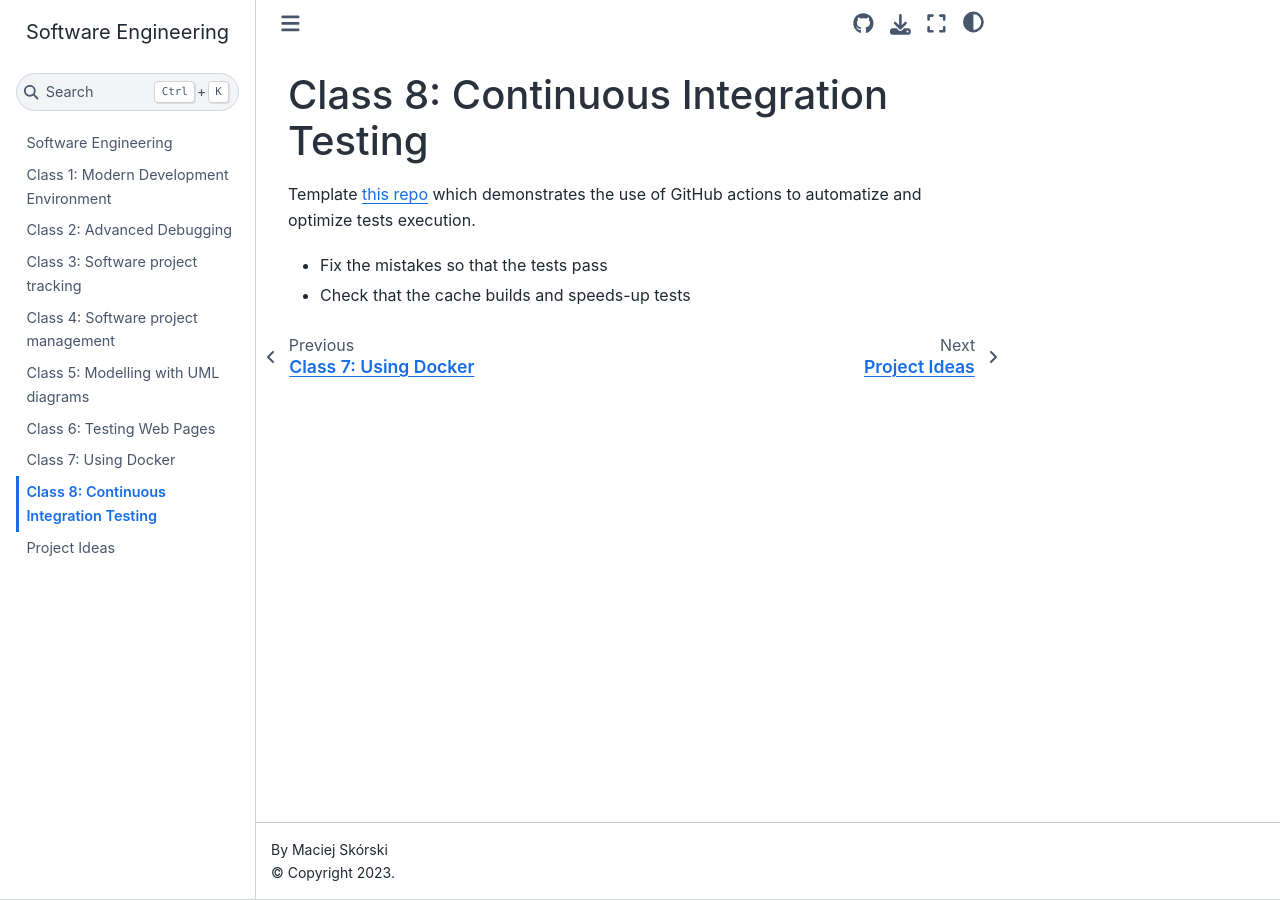
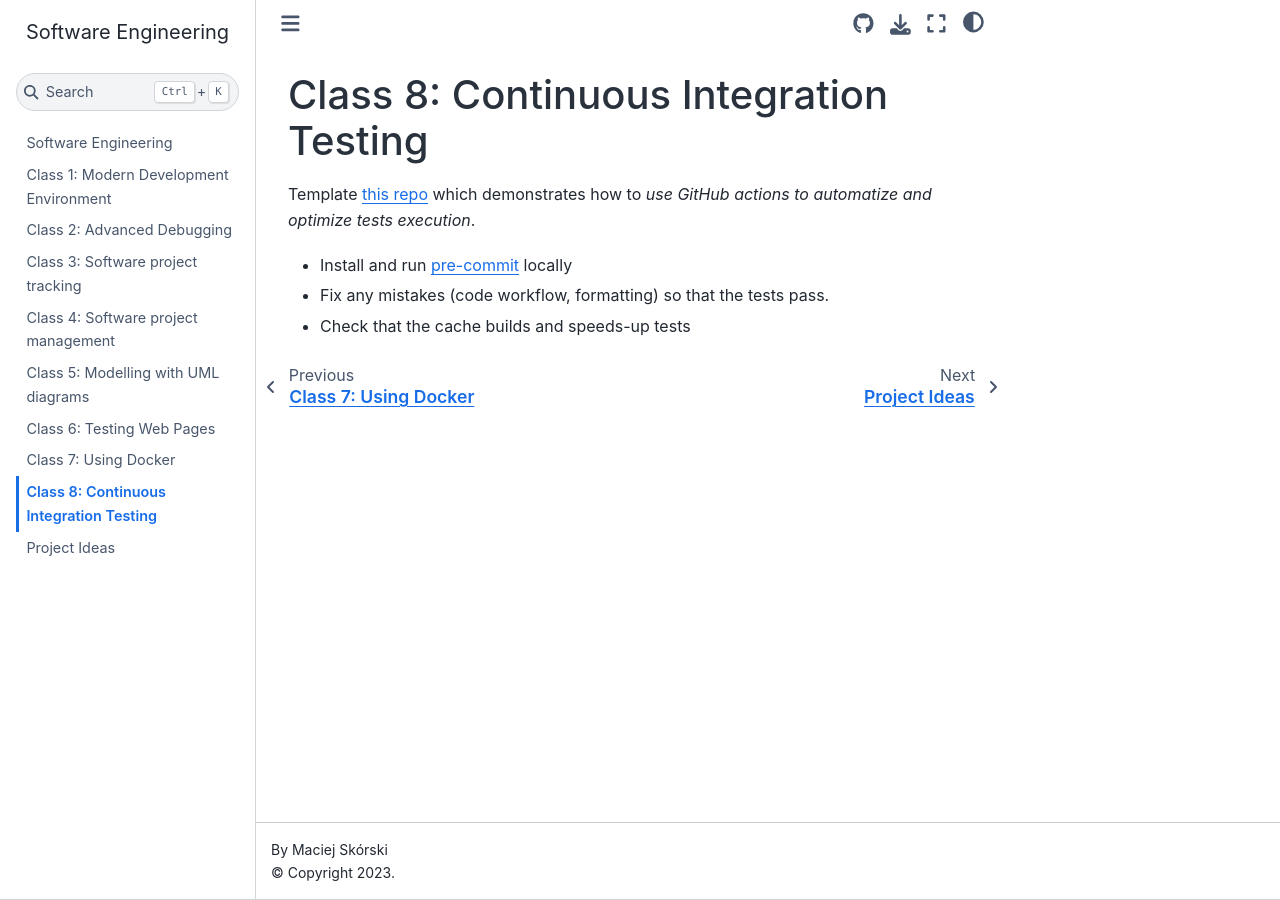
Before and after one commit to maciejskorski/software_engineering, a Jupyter Book: the page built from docs/testing_code.md, in a window 1280 px wide. Built offline with Jupyter Book 1.0.4 settings and Sphinx 7.4.7 and the Sphinx Book theme 1.1.4, drawn with Linux system fonts in a browser that asks for light colours.

Commit message:
update tests

```diff
--- a/docs/testing_code.md
+++ b/docs/testing_code.md
@@ -1,6 +1,7 @@
 # Class 8: Continuous Integration Testing
 
-Template [this repo](https://github.com/maciejskorski/cached_tests_python) which demonstrates the use of GitHub actions to automatize and optimize tests execution.
+Template [this repo](https://github.com/maciejskorski/cached_tests_python) which demonstrates how to *use GitHub actions to automatize and optimize tests execution*.
 
-* Fix the mistakes so that the tests pass
+* Install and run [pre-commit](https://pre-commit.com/) locally
+* Fix any mistakes (code workflow, formatting) so that the tests pass.
 * Check that the cache builds and speeds-up tests
```
Also changed, not shown: README.md (+1 -1 lines).
